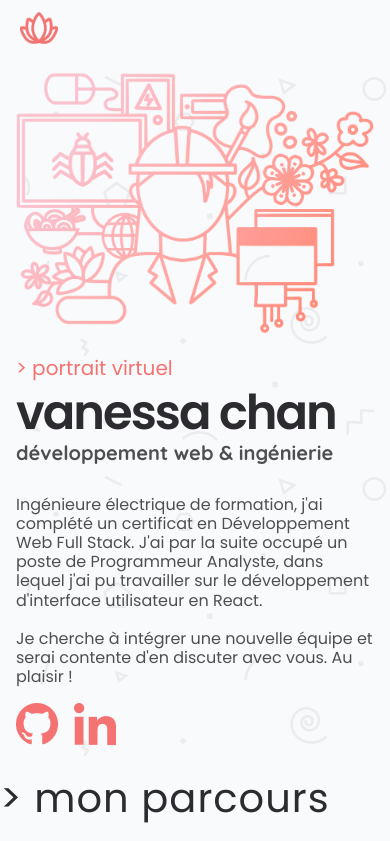
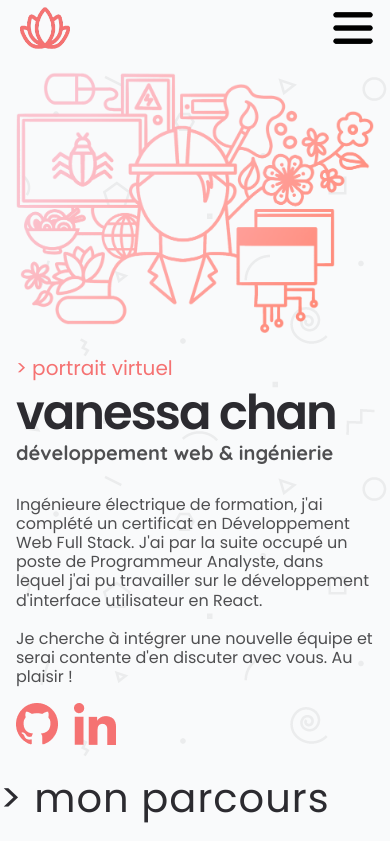
Before and after one commit to VanessaCHW/vc-portfolio, a Next.js app in the folder vanportfolio/: page / in a window 390 px wide. Shown: the top 841 px of the page. Built offline with nearby package versions, Linux system fonts and the light colour scheme.

Commit message:
Navbar: add hamburger dropdown menu

```diff
--- a/vanportfolio/src/app/Components/NavBar/NavBar.js
+++ b/vanportfolio/src/app/Components/NavBar/NavBar.js
@@ -1,8 +1,9 @@
 "use client";
-import React from "react";
+import React, { useState } from "react";
 import styled from "styled-components";
 
 const NavBar = () => {
+  const [menuShown, setMenuShown] = useState(false);
   return (
     <Header>
       <LeftLogo>
@@ -25,9 +26,26 @@ const NavBar = () => {
         </li>
       </NavListDesktop>
 
-      {/* Dropdown list for mobile view
-          TODO
-      */}
+      {/* Dropdown list for mobile view*/}
+      <NavListMobile>
+        <Hamburger src="hamburg.png" onClick={() => setMenuShown(!menuShown)} />
+        {menuShown && (
+          <MobileList>
+            <li>
+              <a href="#section-parcours">Parcours</a>
+            </li>
+            <li>
+              <a href="#section-projets">Projets</a>
+            </li>
+            <li>
+              <a href="#section-extra">Extra</a>
+            </li>
+            <li>
+              <a href="#section-contact">Contact</a>
+            </li>
+          </MobileList>
+        )}
+      </NavListMobile>
     </Header>
   );
 };
@@ -41,15 +59,27 @@ const Header = styled.header`
   font-family: "Poppins", sans-serif;
   font-size: 20px;
   font-weight: 500;
+
+  /**Mobile */
+  @media (max-width: 600px) {
+    justify-content: right;
+    padding-right: 16px;
+  }
 `;
 
 const LeftLogo = styled.div`
   position: absolute;
   left: 0;
-  height: 100%;
+  height: 42px;
   display: flex;
   align-items: center;
   margin-left: 20px;
+
+  @media (max-width: 600px) {
+    & > img {
+      height: 42px;
+    }
+  }
 `;
 
 const NavListDesktop = styled.ul`
@@ -75,6 +105,34 @@ const NavListDesktop = styled.ul`
   }
 `;
 
+const NavListMobile = styled.div`
+  display: none;
+  @media (max-width: 600px) {
+    display: flex;
+    justify-content: center;
+  }
+`;
+
+const Hamburger = styled.img`
+  height: 42px;
+`;
+
+const MobileList = styled.ul`
+  position: absolute;
+  top: 56px;
+  right: 0px;
+  width: 100%;
+  padding: 0px 30px;
+  background: var(--background-light);
+  font-size: 28px;
+  list-style-type: none;
+  text-align: center;
+
+  & > li {
+    height: 70px;
+  }
+`;
+
 const NavSection = styled.a`
   text-decoration: none;
   &:hover {
```
Also changed, not shown: vanportfolio/public/hamburg.png (added).
